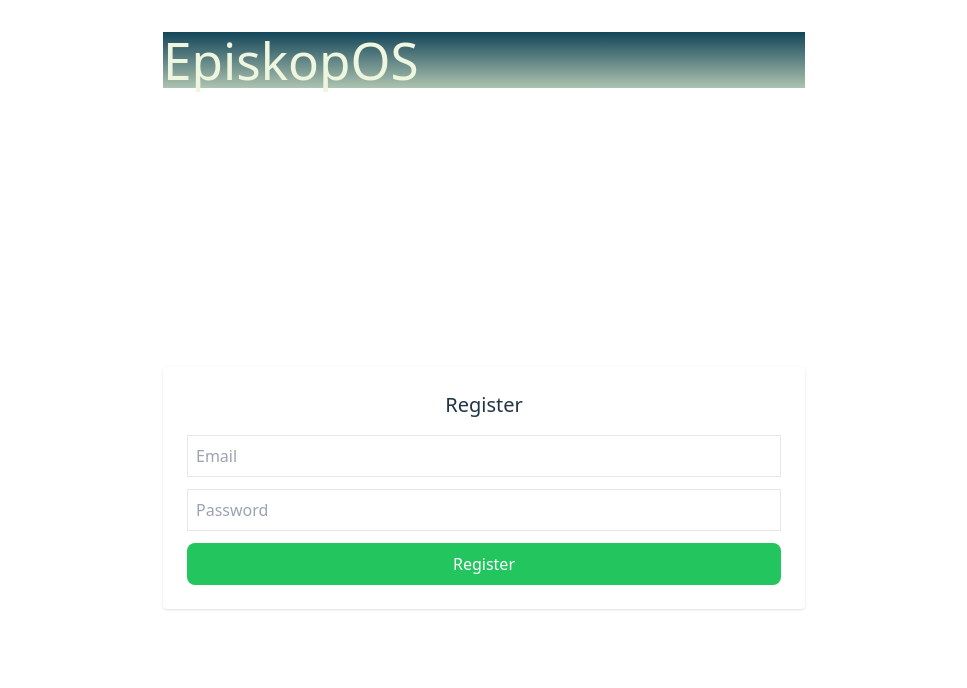
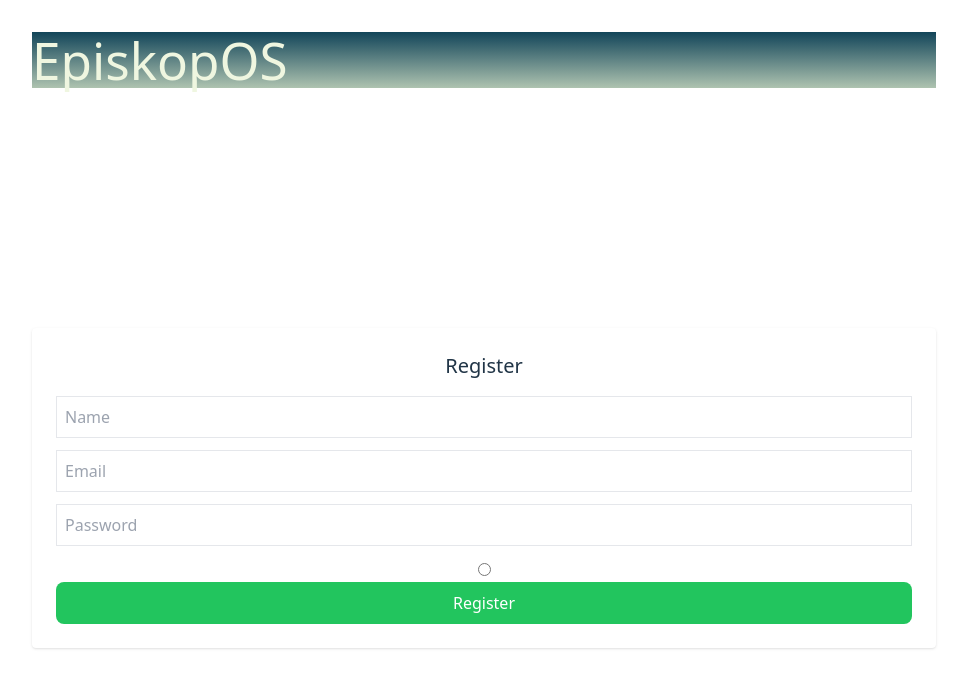
Before and after one commit to NduNdu21/EpiskopOS, a React (Vite) app in the folder frontend/: page /register in a window 1280 px wide. Shown: the top 688 px of the page, without its empty margins (156-1123 px from the left). Built offline with nearby package versions, Linux system fonts and the light colour scheme.

Commit message:
Add input fields for name and role

```diff
--- a/frontend/src/pages/Register.jsx
+++ b/frontend/src/pages/Register.jsx
@@ -24,6 +24,13 @@ const Register = () => {
         <h2 className="text-xl mb-4">Register</h2>
 
         <input
+            name="name"
+            placeholder="Name"
+            onChange={handleChange}
+            className="border p-2 mb-3 w-full"
+        />
+
+        <input
           name="email"
           type="email"
           placeholder="Email"
@@ -39,6 +46,12 @@ const Register = () => {
           className="border p-2 mb-3 w-full"
         />
 
+        <input
+            name="role"
+            type="radio"
+            value="pastor"
+        />
+
         <button className="bg-green-500 text-white px-4 py-2 w-full">
           Register
         </button>
```
